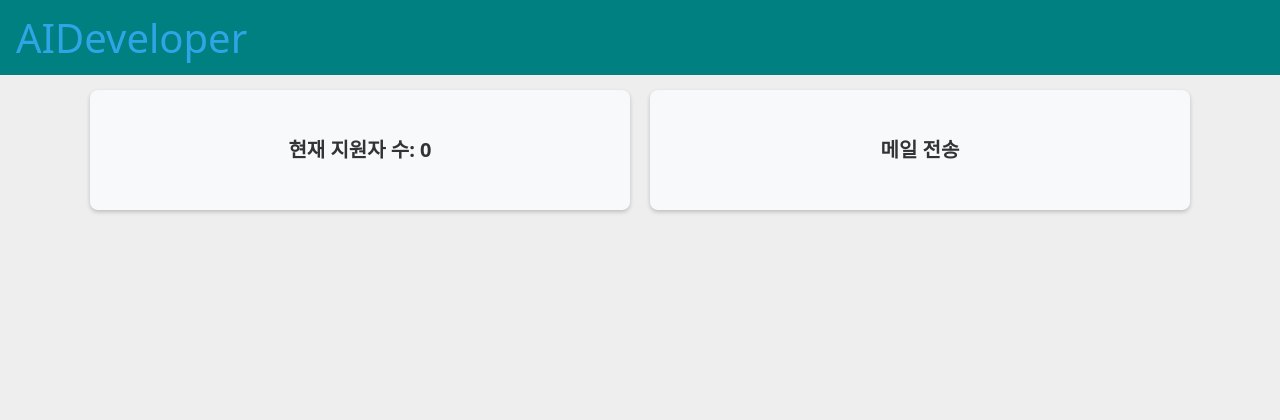
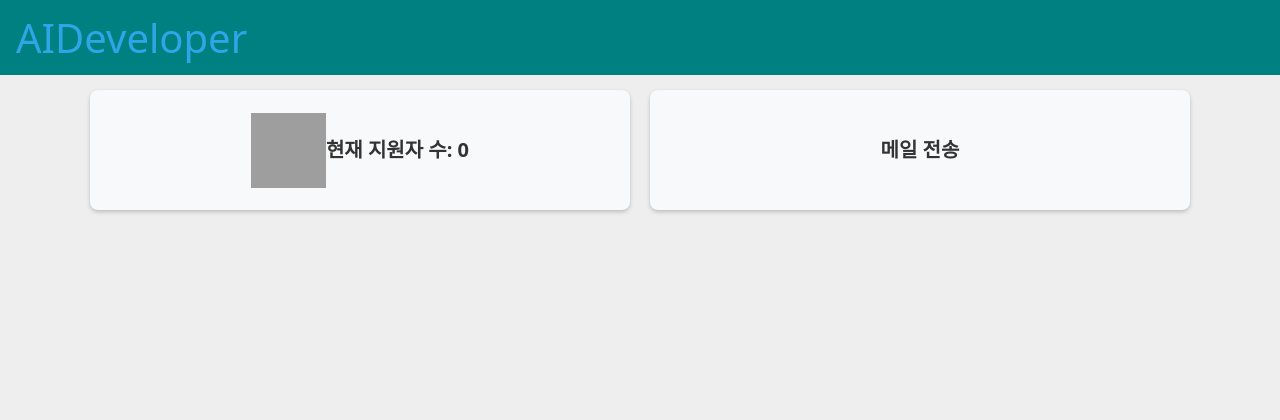
Before and after one commit to PNU-AID/AID_WEB_backend, a FastAPI app: page /admin in a window 1280 px wide. Shown: the top 420 px of the page. Run offline with FastAPI, Linux system fonts and the light colour scheme; data that the repository does not hold is empty; parts of the project's set-up code (start-up, migrations or seed data) failed here and were passed over; some libraries are stand-ins or nearby versions; grey boxes are pictures that could not be loaded.

Commit message:
style: image 시도중

```diff
--- a/templates/base.html
+++ b/templates/base.html
@@ -3,6 +3,7 @@
     <head>
     <link rel="stylesheet", href="https://cdn.jsdelivr.net/npm/bootstrap@5.2.3/dist/css/bootstrap.min.css"/>
     <link href="{{ url_for('static', path='css/bootstrap.css') }}" rel="stylesheet">
+
     {% block head %}
     {% endblock head %}
     </head>
--- a/templates/submission_list.html
+++ b/templates/submission_list.html
@@ -43,6 +43,7 @@
     nav {
         margin-top: 70px; /* Adjust the margin-top as needed */
     }
+
 </style>
 {% endblock head %}
 
@@ -51,6 +52,7 @@
 
 <div class="dashboard-container">
     <div class="dashboard-block">
+        <img src="FullMail" width="75" height="75" />
         <span>현재 지원자 수: {{ data_cnt }}</span>
     </div>
     <div class="dashboard-block">
```
Also changed, not shown: templates/images/FullMail.png (added).
